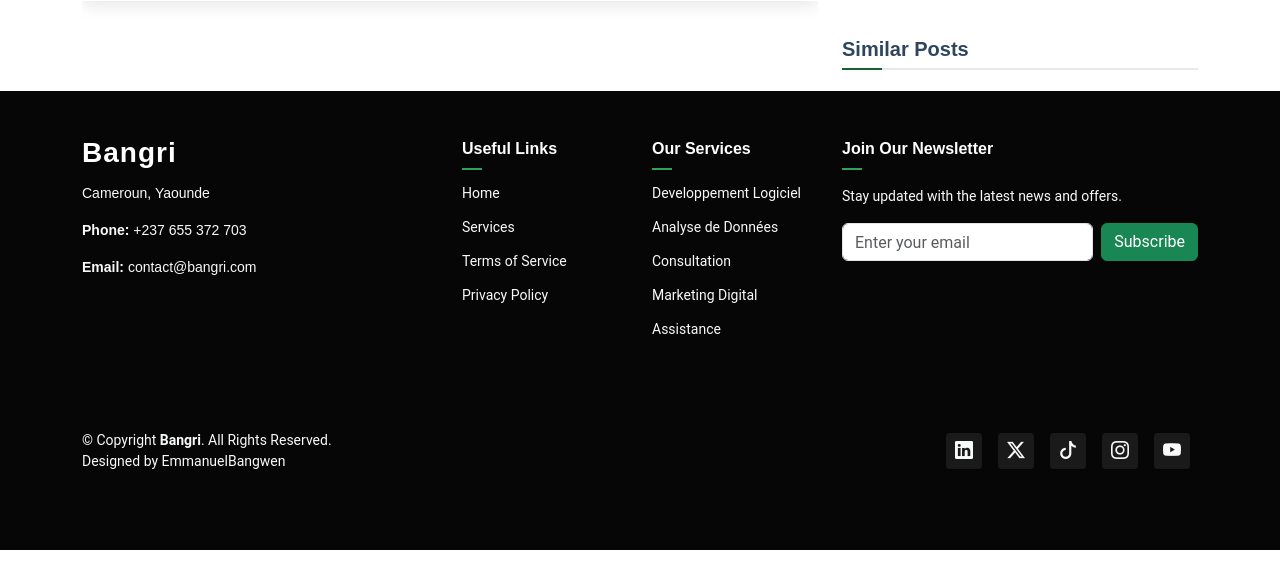
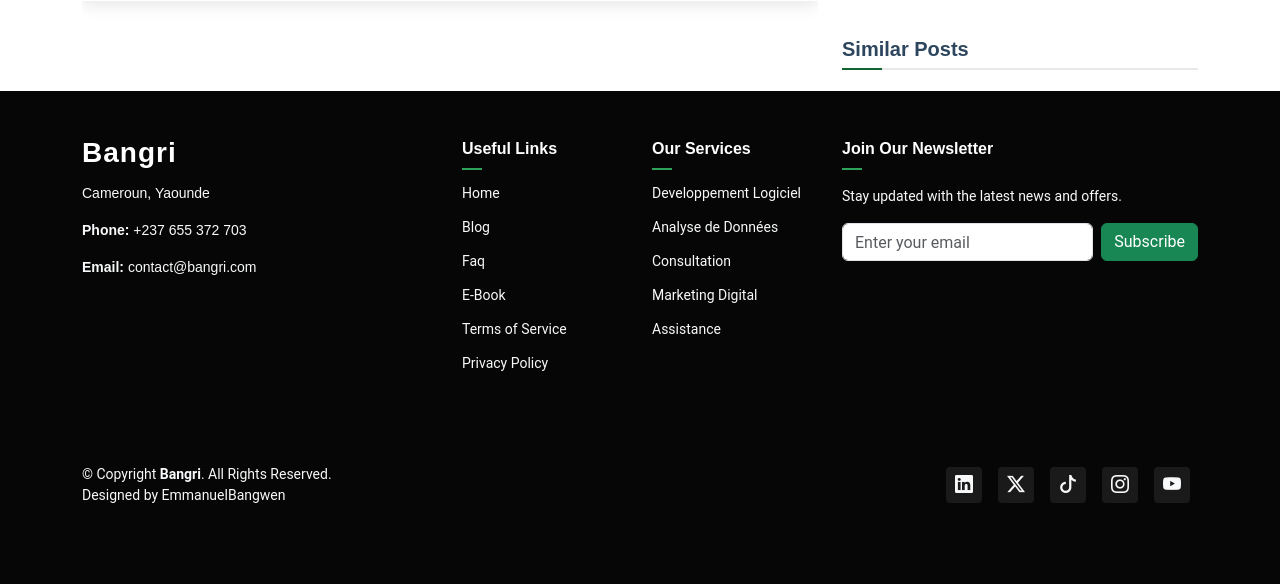
Before and after one commit to EmmanuelBANGWEN/bangri_web, a Django app: template siteweb/templates/siteweb/blog-details.html in a window 1280 px wide; the page is wider, and only the part inside the window is pictured. Shown: the part 914-1498 px from the top of that part. Before the commit the page ends 1464 px from the top of that part, so only its background shows below. Run offline with Django 3.2, Linux system fonts and the light colour scheme; the template is opened without the code that fills it, so the values that code supplies are empty; some libraries are stand-ins or nearby versions.

Commit message:
24 nov 2024 ajout des link insta , linkedin et ajustement du footer

```diff
--- a/siteweb/templates/siteweb/base.html
+++ b/siteweb/templates/siteweb/base.html
@@ -126,7 +126,11 @@
           <ul class="list-unstyled">
             <li><a href="{% url 'home_view' %}" class="text-light">Home</a></li>
             <!--  -->
-            <li><a href="{% url 'services_view' %}" class="text-light">Services</a></li>
+            <li><a href="{% url 'blog_view' %}" class="text-light">Blog</a></li>
+            <li><a href="{% url 'faq_view' %}" class="text-light">Faq</a></li>
+            <li><a href="{% url 'liste_ebooks' %}" class="text-light">E-Book</a></li>
+
+
             <!-- <li><a href="{% url 'terms_of_service' %}">Terms of Service</a></li>
             <li><a href="{% url 'privacy_policy' %}">Privacy Policy</a></li> -->
             <li><a href="{% url 'terms_of_service' %}" target="_blank" class="text-light">Terms of Service</a></li>
@@ -165,10 +169,10 @@
         </div>
         <div class="social-links d-flex">
           <a href="https://www.linkedin.com/company/bangri-agtech/" class="text-light mx-2"><i class="bi bi-linkedin"></i></a>
-          <a href="#" class="text-light mx-2"><i class="bi bi-twitter-x"></i></a>
-          <a href="#" class="text-light mx-2"><i class="bi bi-tiktok"></i></a>
-          <a href="#" class="text-light mx-2"><i class="bi bi-instagram"></i></a>
-          <a href="#" class="text-light mx-2"><i class="bi bi-youtube"></i></a>
+          <a href="https://www.linkedin.com/company/bangri-agtech/"class="text-light mx-2"><i class="bi bi-twitter-x"></i></a>
+          <a href="https://www.linkedin.com/company/bangri-agtech/" class="text-light mx-2"><i class="bi bi-tiktok"></i></a>
+          <a href="https://www.linkedin.com/company/bangri-agtech/" class="text-light mx-2"><i class="bi bi-instagram"></i></a>
+          <a href="https://www.linkedin.com/company/bangri-agtech/" class="text-light mx-2"><i class="bi bi-youtube"></i></a>
         </div>
       </div>
     </div>
--- a/siteweb/templates/siteweb/blog-details.html
+++ b/siteweb/templates/siteweb/blog-details.html
@@ -145,9 +145,9 @@
                     <h4>{{ post.author }}</h4>
                     <div class="social-links">
                       <a href="www.linkedin.com/in/emmanuel-bangwen-75091117b "><i class="bi bi-linkedin"></i></a>
-                      <a href="#"><i class="bi bi-twitter-x"></i></a>
+                      <a href="www.linkedin.com/in/emmanuel-bangwen-75091117b "><i class="bi bi-twitter-x"></i></a>
                       <!-- <a href="#"><i class="bi bi-tiktok"></i></a> -->
-                      <a href="#"><i class="bi bi-instagram"></i></a>
+                      <a href="https://www.instagram.com/t.r.e.b.m.a.l/ "><i class="bi bi-instagram"></i></a>
                       <!-- <a href="#"><i class="bi bi-youtube"></i></a> -->
                     </div>
                 </div>
--- a/siteweb/templates/siteweb/marketing_digital.html
+++ b/siteweb/templates/siteweb/marketing_digital.html
@@ -61,7 +61,7 @@
     </section>
 
 
-    Section: Call to Action for Free Marketing Audits
+    <!-- Section: Call to Action for Free Marketing Audits -->
     <div class="col-md-4">
 
     <section class="call-to-action py-4">
```
